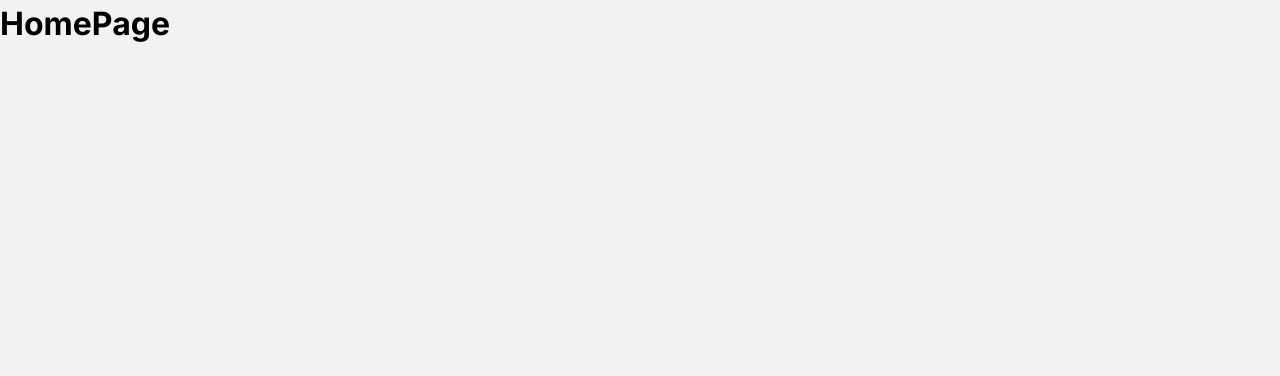
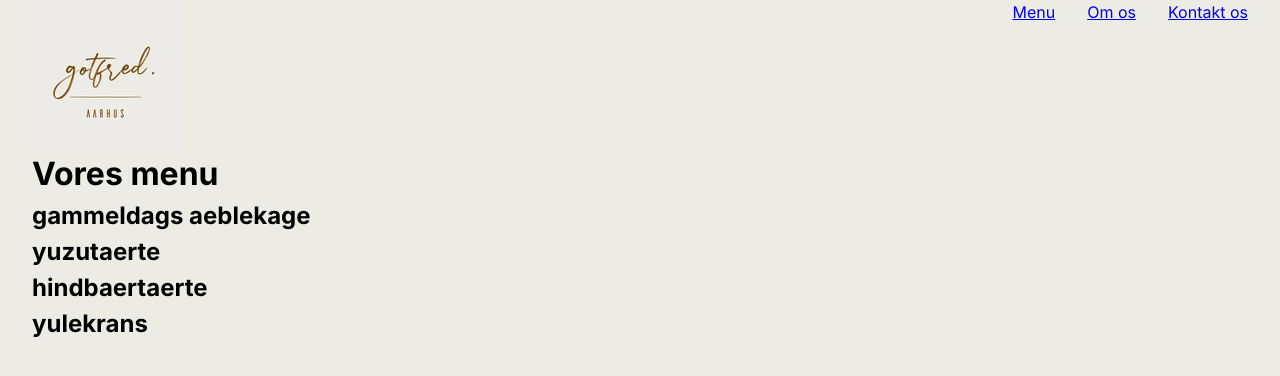
Before and after one commit to Booflame/gotfred, a React (Create React App) app: page /Menu in a window 1280 px wide. Before the commit this address led to /. Shown: the top 376 px of the page. Built offline with nearby package versions, Linux system fonts and the light colour scheme.

Commit message:
sider og nav start

```diff
--- a/src/App.js
+++ b/src/App.js
@@ -1,12 +1,23 @@
 import React from 'react';
 import { Navigate, Route, Routes } from "react-router-dom";
+import Header from "./Components/Header";
 import HomePage from "./Pages/HomePage";
+import MenuPage from "./Pages/MenuPage";
+import AboutPage from "./Pages/AboutPage";
+import ContactPage from "./Pages/ContactPage";
+
 
 export default function App() {
   return (
-    <Routes>
-        <Route path="/" element={<HomePage />}></Route>
-        <Route path="*" element={<Navigate to="/" />}></Route>
-    </Routes>
+    <>
+      <Header />
+      <Routes>
+          <Route path="/" element={<HomePage />}></Route>
+          <Route path="Menu" element={<MenuPage />}></Route>
+          <Route path="About" element={<AboutPage />}></Route>
+          <Route path="Contact" element={<ContactPage />}></Route>
+          <Route path="*" element={<Navigate to="/" />}></Route>
+      </Routes>
+    </>
   )
 }
--- a/src/Components/Header.js
+++ b/src/Components/Header.js
@@ -1,7 +1,15 @@
+import { NavLink } from "react-router-dom";
+import Navigation from "./Navigation";
+
 export default function Header (){
     return(
         <header>
-
+            <div className="wrapper flex flex-jc-sb">
+                <div>
+                    <NavLink to="/"><img src="/assets/logo.jpg" alt="logo"/></NavLink>
+                </div>
+                <Navigation />
+            </div>
         </header>
     )
 }
--- /dev/null
+++ b/src/Components/Navigation.js
@@ -0,0 +1,13 @@
+import { NavLink } from "react-router-dom";
+
+export default function Navigation (){
+    return(
+        <nav>
+            <ul>
+                <li><NavLink to="Menu">Menu</NavLink></li>
+                <li><NavLink to="About">Om os</NavLink></li>
+                <li><NavLink to="Contact">Kontakt os</NavLink></li>
+            </ul>
+        </nav>
+    )
+}
--- /dev/null
+++ b/src/Pages/AboutPage.js
@@ -0,0 +1,8 @@
+export default function AboutPage() {
+
+    return(
+        <>
+            <h1>Om os side</h1>
+        </>
+    )
+}
--- /dev/null
+++ b/src/Pages/ContactPage.js
@@ -0,0 +1,8 @@
+export default function ContactPage() {
+
+    return(
+        <>
+            <h1>Kontakt os</h1>
+        </>
+    )
+}
--- /dev/null
+++ b/src/Pages/MenuPage.js
@@ -0,0 +1,25 @@
+export default function MenuPage() {
+
+    return(
+        <>
+            <div className="wrapper">
+                <h1>Vores menu</h1>
+                <div className="menu-container">
+                    <div className="menu-item">
+                        <h2>gammeldags aeblekage</h2>
+                    </div>
+                    <div className="menu-item">
+                        <h2>yuzutaerte</h2>
+                    </div>
+                    <div className="menu-item">
+                        <h2>hindbaertaerte</h2>
+                    </div>
+                    <div className="menu-item">
+                        <h2>yulekrans</h2>
+                    </div>
+                </div>
+            </div>
+
+        </>
+    )
+}
--- a/src/css/style.css
+++ b/src/css/style.css
@@ -135,7 +135,7 @@ html {
   font-size: 100%;
   overflow-x: hidden;
   font-family: "Open Sans", sans-serif;
-  background-color: hsl(0deg, 5%, 95%);
+  background-color: hsl(60deg, 17%, 91%);
 }
 
 .body {
@@ -151,12 +151,13 @@ html {
 }
 
 header {
-  min-height: 90vh;
-  width: 100%;
   display: grid;
-  align-items: center;
-  justify-content: center;
-  position: relative;
+}
+
+nav ul {
+  display: flex;
+  list-style-type: none;
+  gap: 2rem;
 }
 
 footer {
--- a/src/scss/base/_base.scss
+++ b/src/scss/base/_base.scss
@@ -7,7 +7,7 @@ html{
     font-size: 100%;
     overflow-x: hidden;
     font-family: 'Open Sans', sans-serif;
-    background-color: hsl(0 5% 95%)
+    background-color: hsl(60, 17%, 91%);
 }
 
 .body{
--- a/src/scss/layouts/_header.scss
+++ b/src/scss/layouts/_header.scss
@@ -1,10 +1,13 @@
 @use '../util' as u;
 
 header{
-    min-height: 90vh;
-    width: 100%;
     display: grid;
-    align-items: center;
-    justify-content: center;
-    position: relative;
 }
+nav{
+
+    ul{
+        display: flex;
+        list-style-type: none;
+        gap: 2rem;
+    }
+}
--- a/src/scss/layouts/_index.scss
+++ b/src/scss/layouts/_index.scss
@@ -1,3 +1,4 @@
 @forward '../layouts/header';
 @forward '../layouts/footer';
 @forward '../layouts/home';
+@forward '../layouts/menu';
--- /dev/null
+++ b/src/scss/layouts/_menu.scss
@@ -0,0 +1,3 @@
+.menu-container{
+
+}
```
Also changed, not shown: public/assets/logo.jpg (added), src/css/style.min.css.
